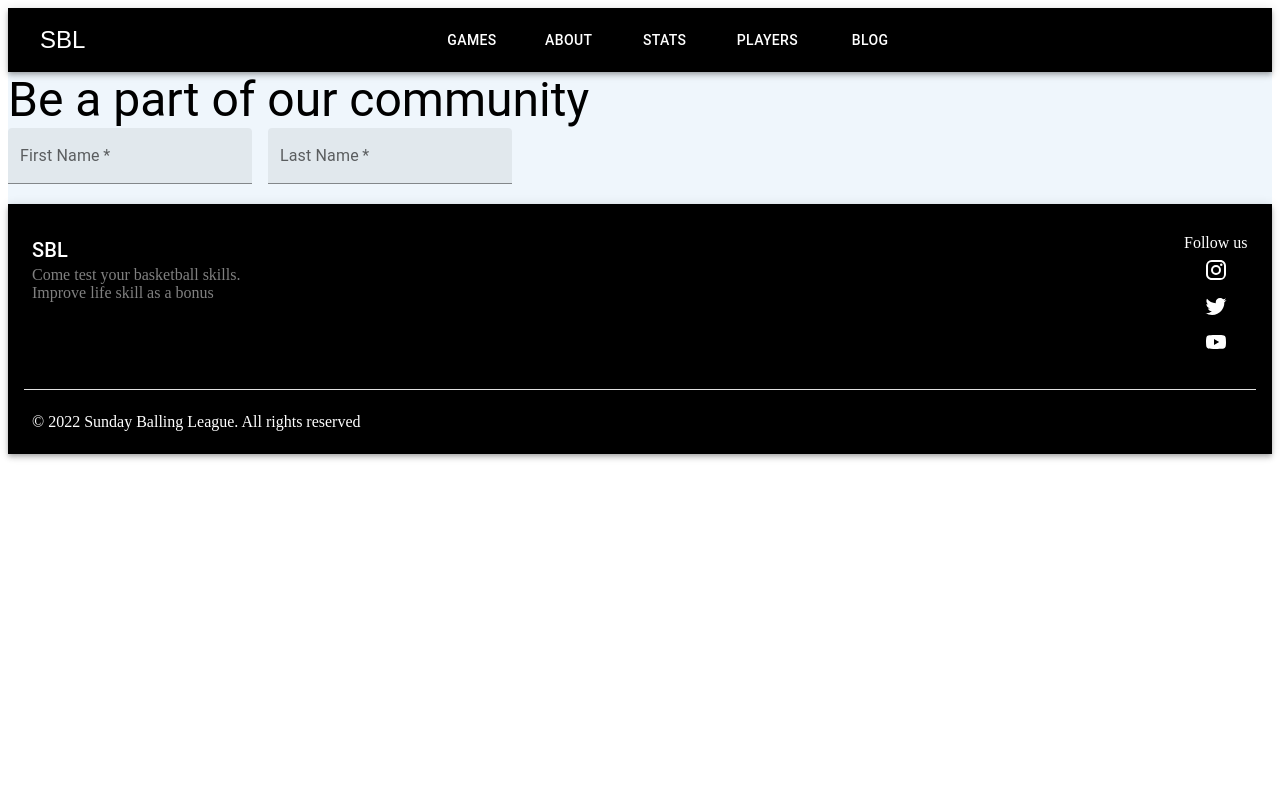
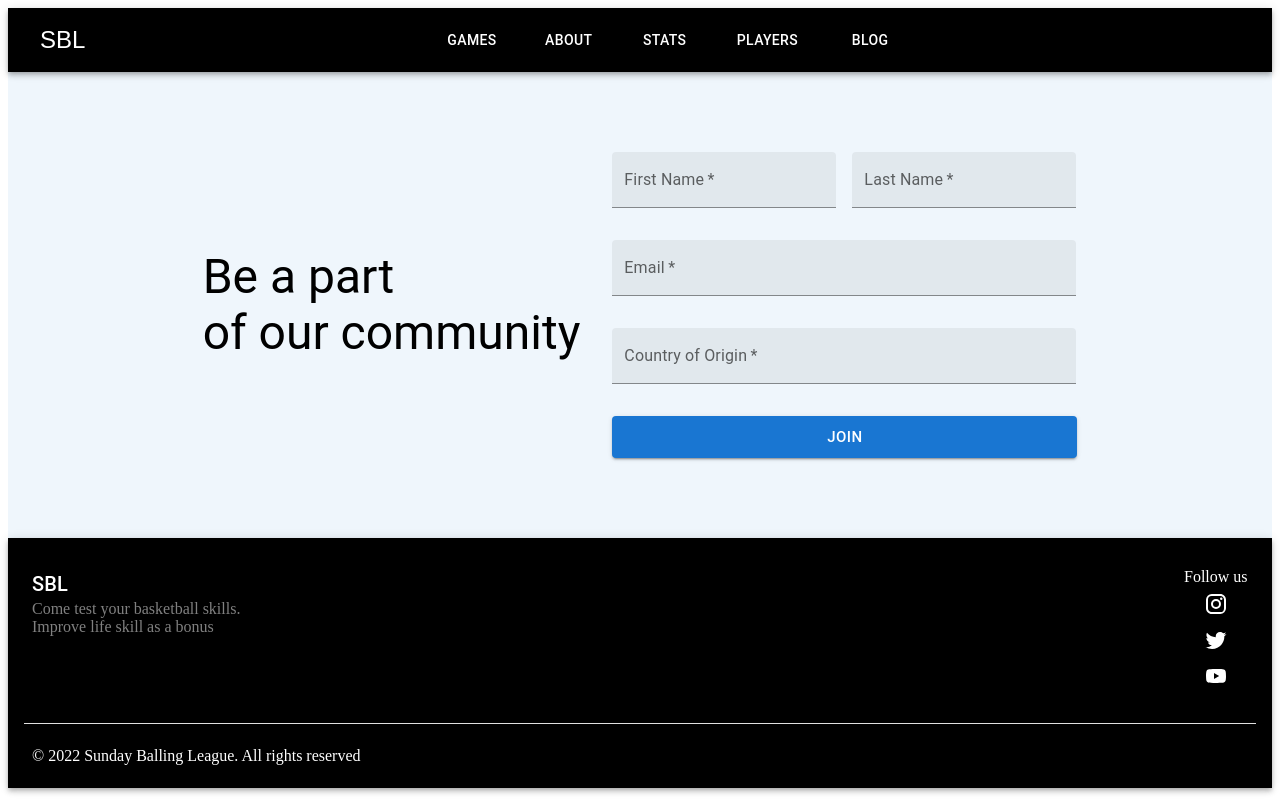
Before and after one commit to walethesolution/SBL, a React (Create React App) app in the folder sbl-frontend/: page /joinUs in a window 1280 px wide. Built offline with nearby package versions, Linux system fonts and the light colour scheme.

Commit message:
Add join us page

```diff
--- a/sbl-frontend/src/components/comeJoinUs/index.tsx
+++ b/sbl-frontend/src/components/comeJoinUs/index.tsx
@@ -1,35 +1,72 @@
 import * as React from "react";
-import { Box, Grid, Typography, TextField } from "@mui/material";
+import { Box, Grid, Typography, TextField, Button } from "@mui/material";
 
 const ComeJoinUs: React.FC = () => {
   return (
-    <Box>
-      <Grid container>
+    <Box margin={10}>
+      <Grid
+        container
+        spacing={4}
+        sx={{ alignItems: "center", justifyContent: "center" }}
+      >
         <Grid item>
-          <Typography variant="h3">Be a part of our community</Typography>
+          <Typography variant="h3">Be a part</Typography>
+          <Typography variant="h3">of our community</Typography>
         </Grid>
-      </Grid>
-      <Grid item>
-        <Box>
-          <Grid container spacing={2}>
+        <Grid item>
+          <Grid container spacing={4} direction="column">
+            <Grid item>
+              <Grid container spacing={2}>
+                <Grid item>
+                  <TextField
+                    id="filled-basic"
+                    label="First Name"
+                    variant="filled"
+                    required
+                    inputProps={{ style: { width: "200px" } }}
+                  />
+                </Grid>
+                <Grid item>
+                  <TextField
+                    id="filled-basic"
+                    label="Last Name"
+                    variant="filled"
+                    required
+                    inputProps={{ style: { width: "200px" } }}
+                  />
+                </Grid>
+              </Grid>
+            </Grid>
+
             <Grid item>
               <TextField
                 id="filled-basic"
-                label="First Name"
+                label="Email"
                 variant="filled"
                 required
+                inputProps={{ style: { width: "440px" } }}
               />
             </Grid>
             <Grid item>
               <TextField
                 id="filled-basic"
-                label="Last Name"
+                label="Country of Origin"
                 variant="filled"
                 required
+                inputProps={{ style: { width: "440px" } }}
               />
             </Grid>
+            <Grid item>
+              <Button
+                variant="contained"
+                style={{ width: "465px" }}
+                size="large"
+              >
+                Join
+              </Button>
+            </Grid>
           </Grid>
-        </Box>
+        </Grid>
       </Grid>
     </Box>
   );
```
